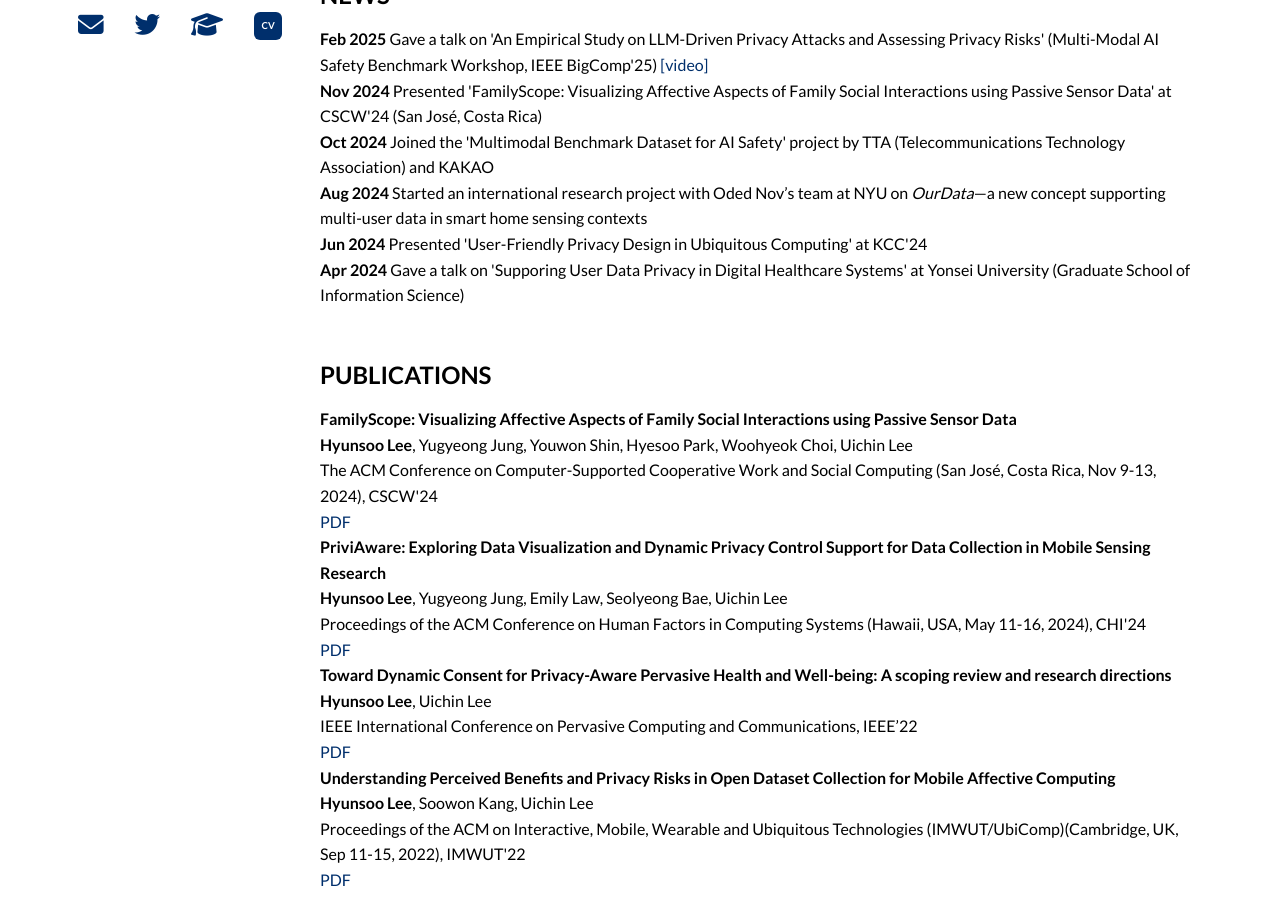
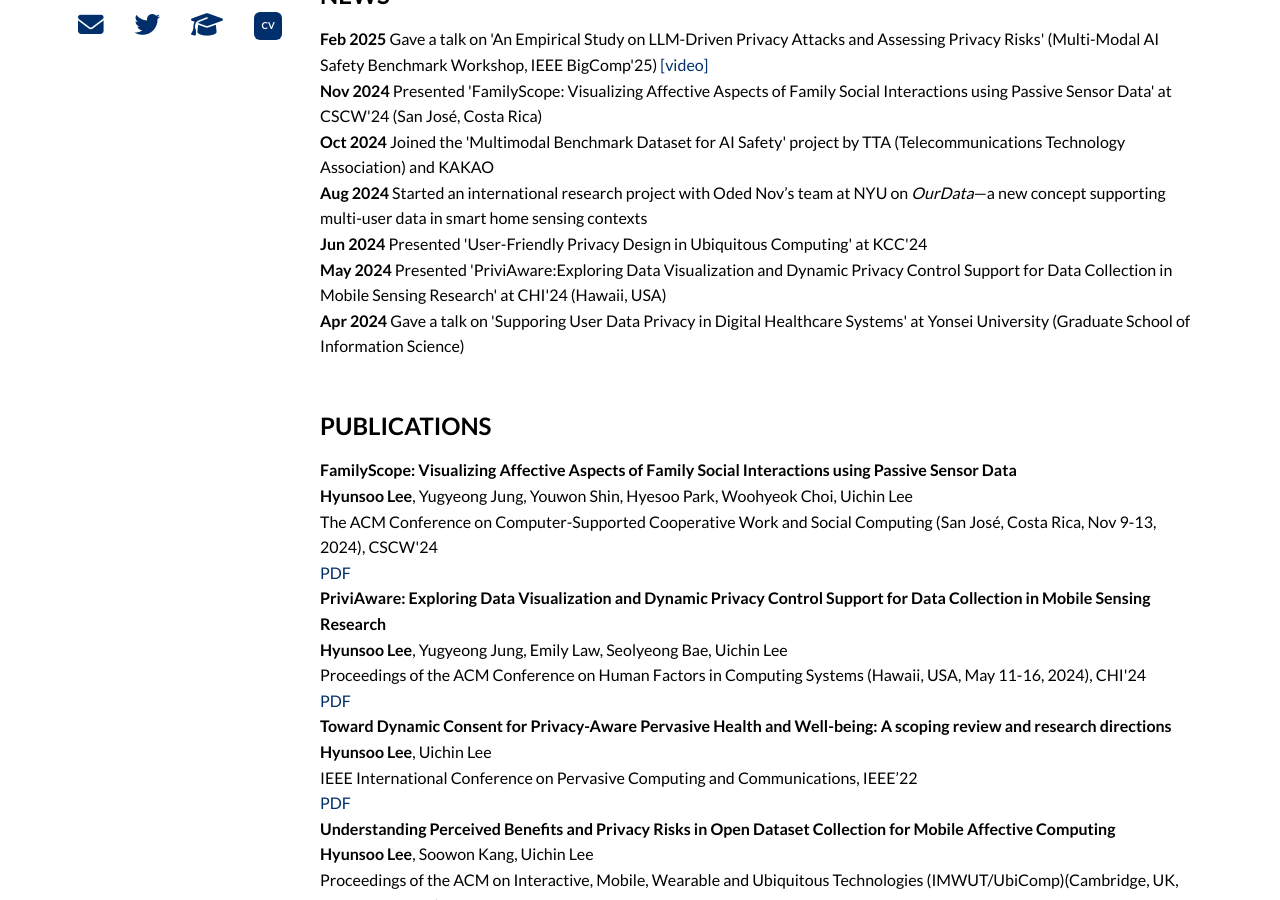
Before and after one commit to hslee90/hslee90.github.io, a Jekyll site: the page built from index.md, in a window 1280 px wide and 900 px high, scrolled down 384 px. Built offline with Jekyll 4.4.1, drawn with Linux system fonts in a browser that asks for light colours; nearby versions of some CDN libraries.

Commit message:
Update index.md

```diff
--- a/index.md
+++ b/index.md
@@ -49,6 +49,9 @@ title: "Home"
    </div>
    <div class="news-item">
    <strong>Jun 2024</strong> Presented 'User-Friendly Privacy Design in Ubiquitous Computing' at KCC'24
+   </div>
+    <div class="news-item">
+   <strong>May 2024</strong> Presented 'PriviAware:Exploring Data Visualization and Dynamic Privacy Control Support for Data Collection in Mobile Sensing Research' at CHI'24 (Hawaii, USA)
    </div>
     <div class="news-item">
    <strong>Apr 2024</strong> Gave a talk on 'Supporing User Data Privacy in Digital Healthcare Systems' at Yonsei University (Graduate School of Information Science)
```
